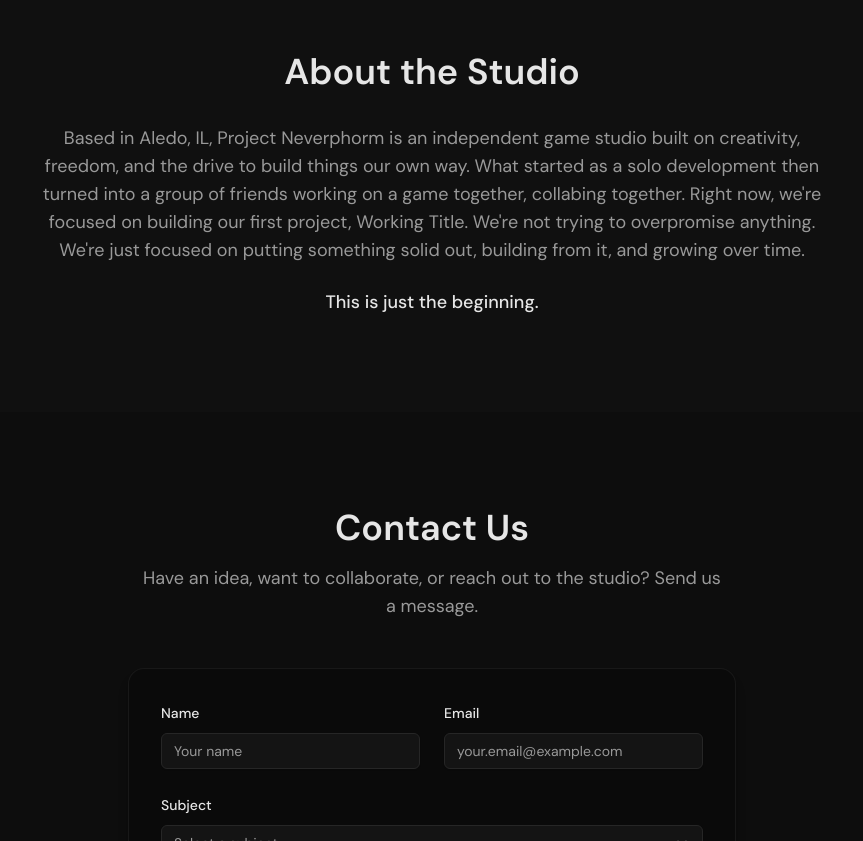
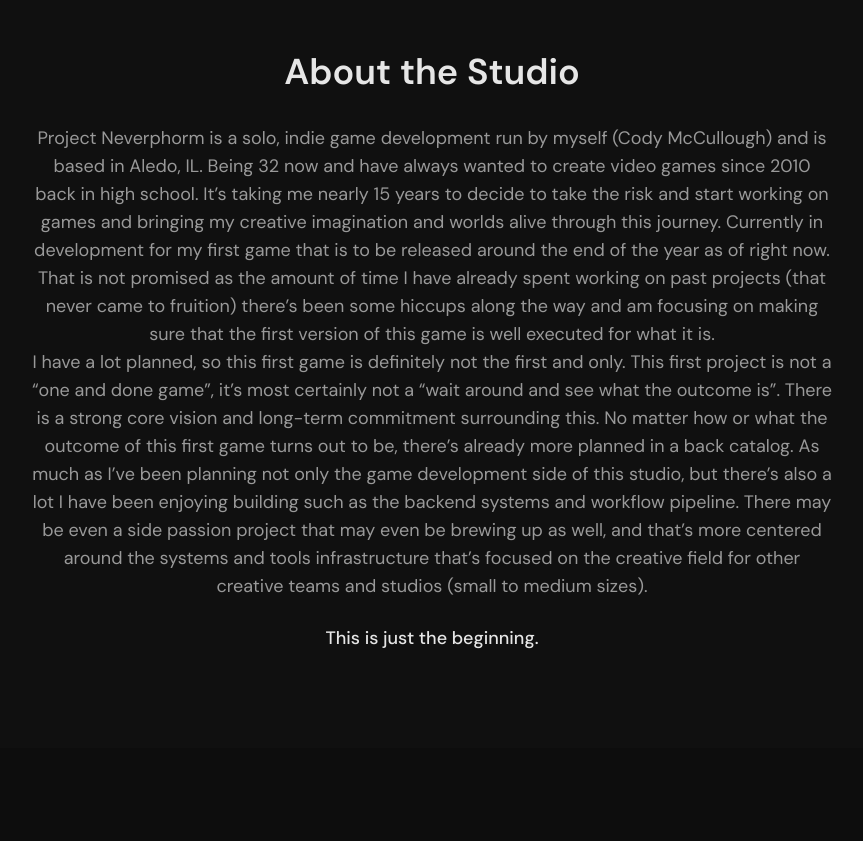
Before and after one commit to Minxci/neverphorm-site, a React (Vite) app in the folder apps/web/: page / in a window 1280 px wide. Shown: the part 1340-2181 px from the top of the page, without its empty margins (208-1071 px from the left). Built offline with nearby package versions, Linux system fonts and the light colour scheme; the HTML template or start-up script is replaced by a standard one; what pocketbase would draw is missing.

Commit message:
about me section edit

```diff
--- a/apps/web/src/pages/HomePage.jsx
+++ b/apps/web/src/pages/HomePage.jsx
@@ -135,10 +135,24 @@ const HomePage = () => {
               </h2>
               <div className="space-y-6 text-base md:text-lg leading-relaxed text-muted-foreground max-w-prose mx-auto">
                 <p>
-                  Based in Aledo, IL, Project Neverphorm is an independent game studio built on creativity, freedom, and the drive to build things our own way.
-                  What started as a solo development then turned into a group of friends working on a game together, collabing together.
-                  Right now, we're focused on building our first project, Working Title.
-                  We're not trying to overpromise anything. We're just focused on putting something solid out, building from it, and growing over time.
+                  Project Neverphorm is a solo, indie game development run by myself (Cody McCullough) and is based in Aledo, IL.
+                  Being 32 now and have always wanted to create video games since 2010 back in high school. It’s taking me nearly
+                  15 years to decide to take the risk and start working on games and bringing my creative imagination and worlds
+                  alive through this journey. Currently in development for my first game that is to be released around the end of
+                  the year as of right now. That is not promised as the amount of time I have already spent working on past projects
+                  (that never came to fruition) there’s been some hiccups along the way and am focusing on making sure that the first
+                  version of this game is well executed for what it is.
+
+                <p>
+                  I have a lot planned, so this first game is definitely not the first and only. This first project is not a
+                  “one and done game”, it’s most certainly not a “wait around and see what the outcome is”. There is a strong
+                  core vision and long-term commitment surrounding this. No matter how or what the outcome of this first game
+                  turns out to be, there’s already more planned in a back catalog. As much as I’ve been planning not only the
+                  game development side of this studio, but there’s also a lot I have been enjoying building such as the backend
+                  systems and workflow pipeline. There may be even a side passion project that may even be brewing up as well,
+                  and that’s more centered around the systems and tools infrastructure that’s focused on the creative field for
+                  other creative teams and studios (small to medium sizes).
+                </p>
                 </p>
                 <p className="text-foreground font-medium">
                   This is just the beginning.
```
